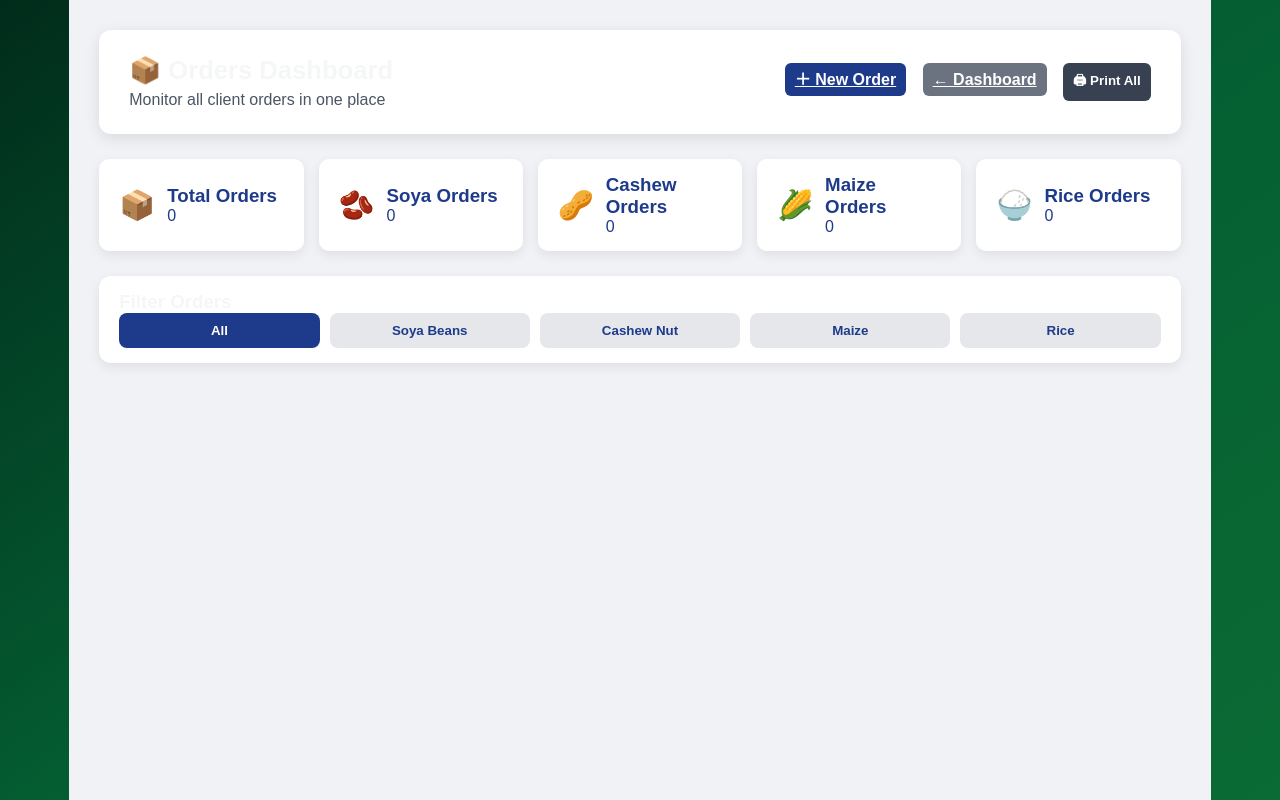
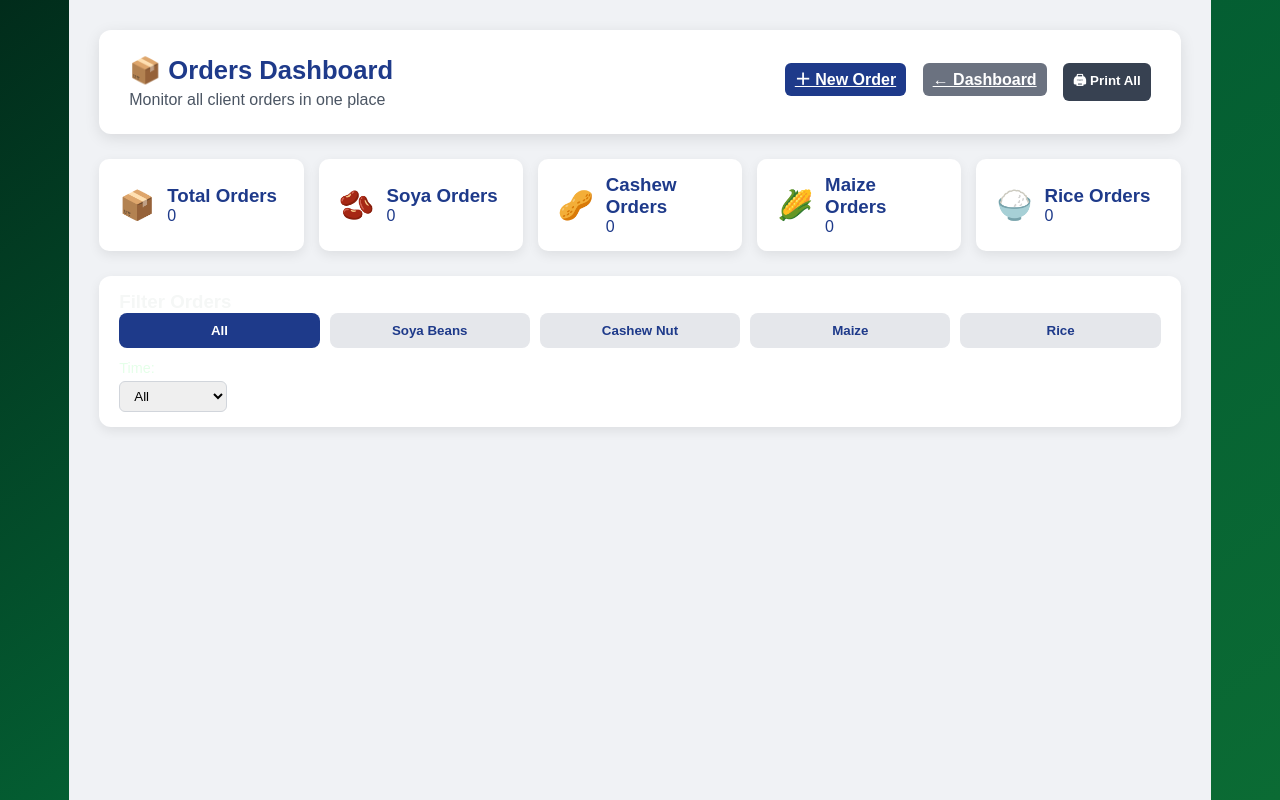
Before and after one commit to Adewale15234/OkoyaFoodApp, a Flask app: page /orders_overview in a window 1280 px wide. Run offline with Flask 3, Linux system fonts and the light colour scheme; the visitor is signed in with stand-in values (Sample User, id 1); data that the repository does not hold is empty.

Commit message:
Add Orders Dashboard template with auto numbering and time filter

```diff
--- a/templates/orders_overview.html
+++ b/templates/orders_overview.html
@@ -67,13 +67,22 @@
             <button class="filter-btn" data-category="maize">Maize</button>
             <button class="filter-btn" data-category="rice">Rice</button>
         </div>
+        <div class="filter-time" style="margin-top:12px;">
+            <label for="time-filter">Time:</label>
+            <select id="time-filter">
+                <option value="all">All</option>
+                <option value="day">Today</option>
+                <option value="month">This Month</option>
+                <option value="year">This Year</option>
+            </select>
+        </div>
     </aside>
 
     <!-- ===== ORDERS GRID ===== -->
     <section class="orders-grid">
 
         {% macro order_row(order, sn) %}
-        <div class="order-row" data-category="{{ order.items|lower|replace(' ', '') }}">
+        <div class="order-row" data-category="{{ order.items|lower|replace(' ', '') }}" data-date="{{ order.date.strftime('%Y-%m-%d') if order.date else '' }}">
             <div class="row-header">
                 <span class="sn">#{{ sn }}</span>
                 <span class="product">{{ order.items }}</span>
@@ -141,17 +150,40 @@
 document.addEventListener('DOMContentLoaded', () => {
     const buttons = document.querySelectorAll('.filter-btn');
     const rows = document.querySelectorAll('.order-row');
+    const timeFilter = document.getElementById('time-filter');
+
+    function filterOrders() {
+        const activeCategory = document.querySelector('.filter-btn.active').dataset.category;
+        const timeValue = timeFilter.value;
+        const today = new Date();
+        const thisDay = today.toISOString().slice(0,10);
+        const thisMonth = today.toISOString().slice(0,7);
+        const thisYear = today.getFullYear();
+
+        rows.forEach(row => {
+            const rowCategory = row.dataset.category;
+            const rowDate = row.dataset.date;
+            let show = (activeCategory === 'all' || rowCategory.includes(activeCategory));
+
+            if(show && rowDate) {
+                if(timeValue === 'day' && !rowDate.startsWith(thisDay)) show = false;
+                if(timeValue === 'month' && !rowDate.startsWith(thisMonth)) show = false;
+                if(timeValue === 'year' && !rowDate.startsWith(thisYear)) show = false;
+            }
+
+            row.style.display = show ? 'block' : 'none';
+        });
+    }
 
     buttons.forEach(btn => {
         btn.addEventListener('click', () => {
             buttons.forEach(b => b.classList.remove('active'));
             btn.classList.add('active');
-            const cat = btn.dataset.category;
-            rows.forEach(row => {
-                row.style.display = (cat === 'all' || row.dataset.category.includes(cat)) ? 'block' : 'none';
-            });
+            filterOrders();
         });
     });
+
+    timeFilter.addEventListener('change', filterOrders);
 
     const toggles = document.querySelectorAll('.toggle-btn');
     toggles.forEach(btn => {
@@ -184,7 +216,7 @@ function printOrder(button) {
 <style>
 .orders-wrapper { font-family: 'Poppins', sans-serif; background: #f0f2f5; padding: 30px; min-height: 100vh; }
 .orders-header { display: flex; justify-content: space-between; align-items: center; background: #fff; padding: 25px 30px; border-radius: 12px; box-shadow: 0 4px 15px rgba(0,0,0,0.1); position: sticky; top:10px; z-index:1000; }
-.orders-header h1 { margin:0; font-size:1.6rem; color:OFCL e3a8a; }
+.orders-header h1 { margin:0; font-size:1.6rem; color: #1e3a8a; }
 .orders-header p { margin-top:6px; color:#4b5563; }
 .header-right .btn { margin-left:12px; }
 
@@ -193,9 +225,10 @@ function printOrder(button) {
 .summary-icon { font-size:1.8rem; }
 
 .filter-panel { margin-top:25px; background:#fff; padding:15px 20px; border-radius:12px; box-shadow:0 4px 12px rgba(0,0,0,0.08); }
-.filter-buttons { display:flex; flex-wrap:wrap; gap:10px; }
+.filter-buttons { display:flex; flex-wrap:wrap; gap:10px; margin-bottom:10px; }
 .filter-btn { flex:1; padding:10px; border:none; border-radius:8px; background:#e5e7eb; cursor:pointer; font-weight:600; transition:all .3s; color:#1e3a8a; }
 .filter-btn.active, .filter-btn:hover { background:#1e3a8a; color:#fff; }
+.filter-time select { padding:6px 10px; border-radius:6px; border:1px solid #d1d5db; }
 
 .orders-grid { margin-top:25px; display:grid; gap:15px; }
 
```
